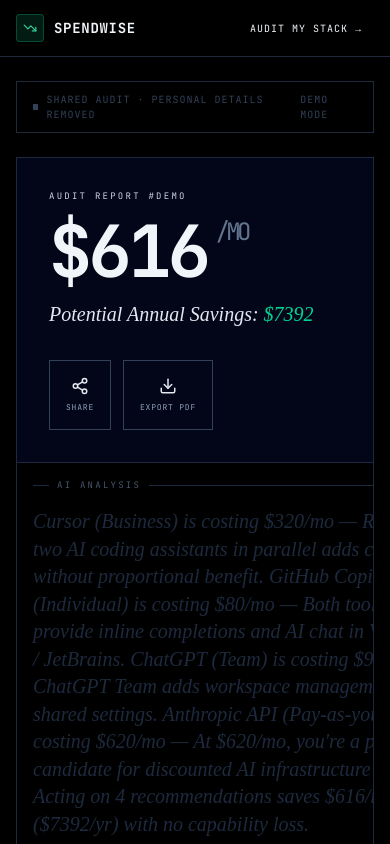
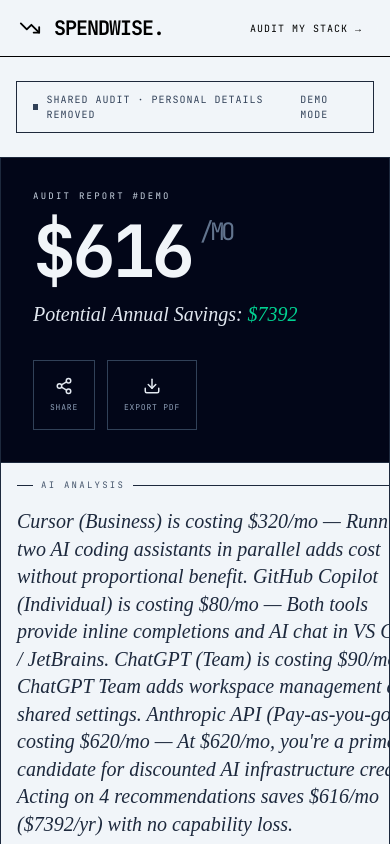
Before and after one commit to araul284/spendwise, a React (Vite) app: page /audit/demo in a window 390 px wide. Shown: the top 844 px of the page. Built offline with nearby package versions, Linux system fonts and the light colour scheme; no server answers; a web font is replaced by a local one.

Commit message:
fix: remove max-width on audit page for mobile

```diff
--- a/src/pages/SharedAuditPage.tsx
+++ b/src/pages/SharedAuditPage.tsx
@@ -48,9 +48,9 @@
 
   if (loading) {
     return (
-      <div className="min-h-screen bg-black flex items-center justify-center">
+      <div className="min-h-screen bg-white flex items-center justify-center">
         <div className="text-center">
-          <div className="w-10 h-10 border border-brand-500/20 border-t-brand-500 animate-spin mx-auto mb-4" />
+          <div className="w-10 h-10 border border-slate-800 border-t-slate-600 animate-spin mx-auto mb-4" />
           <p className="text-slate-600 text-[10px] font-mono uppercase tracking-widest">Loading audit…</p>
         </div>
       </div>
@@ -59,10 +59,10 @@
 
   if (notFound) {
     return (
-      <div className="min-h-screen bg-black flex items-center justify-center">
+      <div className="min-h-screen bg-white flex items-center justify-center">
         <div className="text-center border border-surface-border p-12">
           <div className="text-5xl mb-4">🔍</div>
-          <h1 className="font-mono font-bold text-xl text-slate-100 mb-2 uppercase tracking-wider">Audit not found</h1>
+          <h1 className="font-mono font-bold text-xl text-slate-800 mb-2 uppercase tracking-wider">Audit not found</h1>
           <p className="text-slate-600 text-xs font-mono mb-6">This audit may have expired or the link is incorrect.</p>
           <Link to="/" className="btn-primary font-mono text-xs uppercase tracking-widest">Run your own audit</Link>
         </div>
@@ -71,15 +71,15 @@
   }
 
   return (
-    <div className="min-h-screen bg-black text-slate-100">
+    <div className="min-h-screen bg-slate-100 text-black">
       {/* Nav */}
-      <nav className="sticky top-0 z-50 border-b border-surface-border bg-surface/80" style={{ backdropFilter: 'blur(16px)' }}>
+      <nav className="sticky top-0 z-50 border-b border-black bg-slate-100/90" style={{ backdropFilter: 'blur(16px)' }}>
         <div className="max-w-3xl mx-auto px-4 h-14 flex items-center justify-between">
           <Link to="/" className="flex items-center gap-2.5">
-            <div className="w-7 h-7 rounded-sm flex items-center justify-center" style={{ background: 'rgba(16,185,129,0.15)', border: '1px solid rgba(16,185,129,0.3)' }}>
-              <TrendingDown size={14} className="text-brand-400" />
+            <div className="w-7 h-7 rounded-sm flex items-center justify-center">
+              <TrendingDown size={22} className="text-black" />
             </div>
-            <span className="font-mono font-bold text-slate-100 text-sm uppercase tracking-wider">SpendWise</span>
+            <span className="font-mono font-bold text-[20px] text-black uppercase tracking-tighter">SpendWise.</span>
           </Link>
           <Link to="/" className="btn-ghost text-[10px] py-1.5 px-3 font-mono uppercase tracking-widest">
             Audit my stack →
@@ -88,7 +88,7 @@
       </nav>
 
       {/* Shared notice */}
-      <div className="max-w-3xl mx-auto px-4 pt-6">
+      <div className="w-full px-4 md:px-8 pt-6">
         <div className="flex items-center gap-2 text-[10px] font-mono uppercase tracking-widest text-slate-700 mb-6 border border-surface-border px-4 py-2.5">
           <span className="w-1.5 h-1.5 bg-slate-700" />
           Shared audit · Personal details removed
@@ -96,7 +96,7 @@
         </div>
       </div>
 
-      <main className="max-w-3xl mx-auto px-4 pb-20">
+      <main className="w-full pb-20">
         {audit && (
           <AuditResults
             audit={audit}
```
